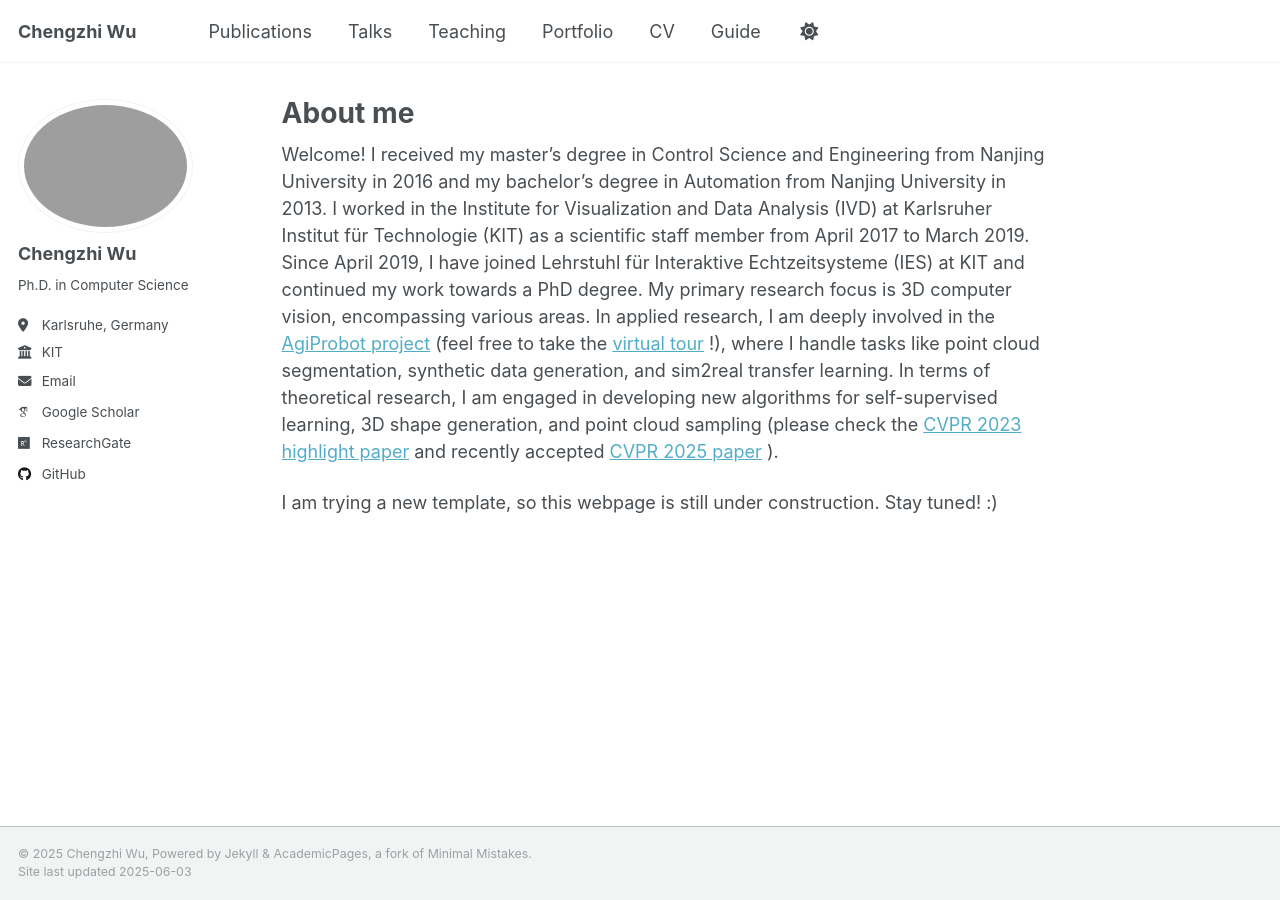
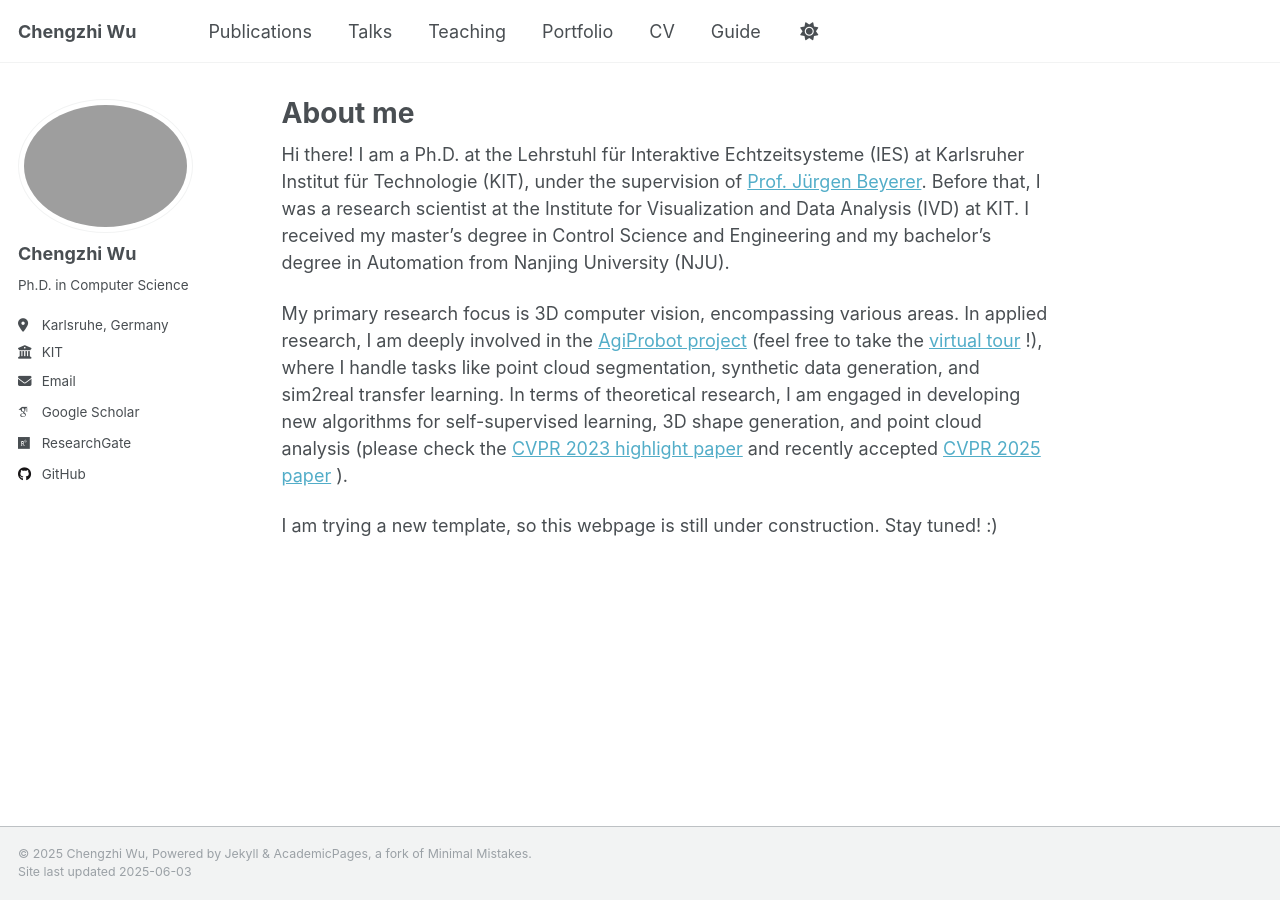
Before and after one commit to stevenczwu/stevenczwu.github.io, a Jekyll site: the page built from _pages/about.md, in a window 1280 px wide. Built offline with Jekyll 4.4.1, drawn with Linux system fonts in a browser that asks for light colours; some web fonts are replaced.

Commit message:
Update about.md

```diff
--- a/_pages/about.md
+++ b/_pages/about.md
@@ -7,6 +7,8 @@ redirect_from:
   - /about.html
 ---
 
-Welcome! I received my master’s degree in Control Science and Engineering from Nanjing University in 2016 and my bachelor’s degree in Automation from Nanjing University in 2013. I worked in the Institute for Visualization and Data Analysis (IVD) at Karlsruher Institut für Technologie (KIT) as a scientific staff member from April 2017 to March 2019. Since April 2019, I have joined Lehrstuhl für Interaktive Echtzeitsysteme (IES) at KIT and continued my work towards a PhD degree. My primary research focus is 3D computer vision, encompassing various areas. In applied research, I am deeply involved in the [AgiProbot project](https://www.wbk.kit.edu/wbkintern/Forschung/Projekte/AgiProbot/) (feel free to take the [virtual tour](https://www.wbk.kit.edu/wbkintern/Forschung/Projekte/AgiProbot/Tour/index.htm) !), where I handle tasks like point cloud segmentation, synthetic data generation, and sim2real transfer learning. In terms of theoretical research, I am engaged in developing new algorithms for self-supervised learning, 3D shape generation, and point cloud sampling (please check the [CVPR 2023 highlight paper](https://arxiv.org/abs/2302.14673) and recently accepted [CVPR 2025 paper](https://arxiv.org/abs/2504.19581) ).
+Hi there! I am a Ph.D. at the Lehrstuhl für Interaktive Echtzeitsysteme (IES) at Karlsruher Institut für Technologie (KIT), under the supervision of [Prof. Jürgen Beyerer](https://ies.iar.kit.edu/1473_1497.php). Before that, I was a research scientist at the Institute for Visualization and Data Analysis (IVD) at KIT. I received my master’s degree in Control Science and Engineering and my bachelor’s degree in Automation from Nanjing University (NJU).
+
+My primary research focus is 3D computer vision, encompassing various areas. In applied research, I am deeply involved in the [AgiProbot project](https://www.wbk.kit.edu/wbkintern/Forschung/Projekte/AgiProbot/) (feel free to take the [virtual tour](https://www.wbk.kit.edu/wbkintern/Forschung/Projekte/AgiProbot/Tour/index.htm) !), where I handle tasks like point cloud segmentation, synthetic data generation, and sim2real transfer learning. In terms of theoretical research, I am engaged in developing new algorithms for self-supervised learning, 3D shape generation, and point cloud analysis (please check the [CVPR 2023 highlight paper](https://arxiv.org/abs/2302.14673) and recently accepted [CVPR 2025 paper](https://arxiv.org/abs/2504.19581) ).
 
 I am trying a new template, so this webpage is still under construction. Stay tuned! :)
```
